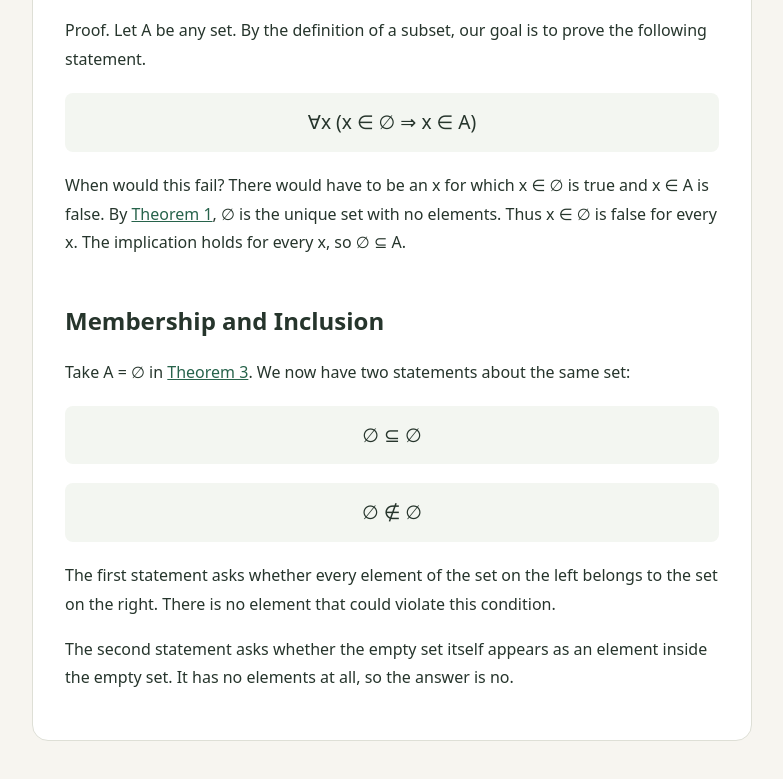
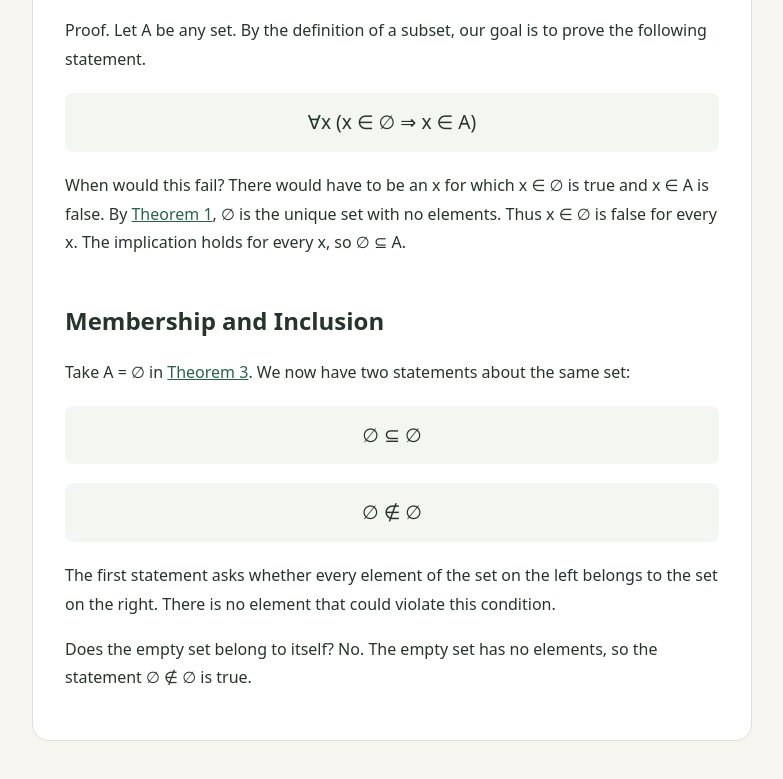
Before and after one commit to tzst-zhdzds/Mathematical-Derivations, a plain HTML site: page cards/subsets.html in a window 1280 px wide. Shown: the part 1259-2038 px from the top of the page, without its empty margins (248-1031 px from the left). Drawn offline with Linux system fonts and the light colour scheme.

Commit message:
Update subsets.html

```diff
--- a/cards/subsets.html
+++ b/cards/subsets.html
@@ -147,10 +147,9 @@
     </p>
 
     <p>
-      The second statement asks whether the empty set itself appears
-      as an element inside the empty set. It has no elements at all,
-      so the answer is no.
-    </p>
+  Does the empty set belong to itself? No. The empty set has no
+  elements, so the statement ∅ ∉ ∅ is true.
+</p>
   </article>
 </body>
 </html>
```
